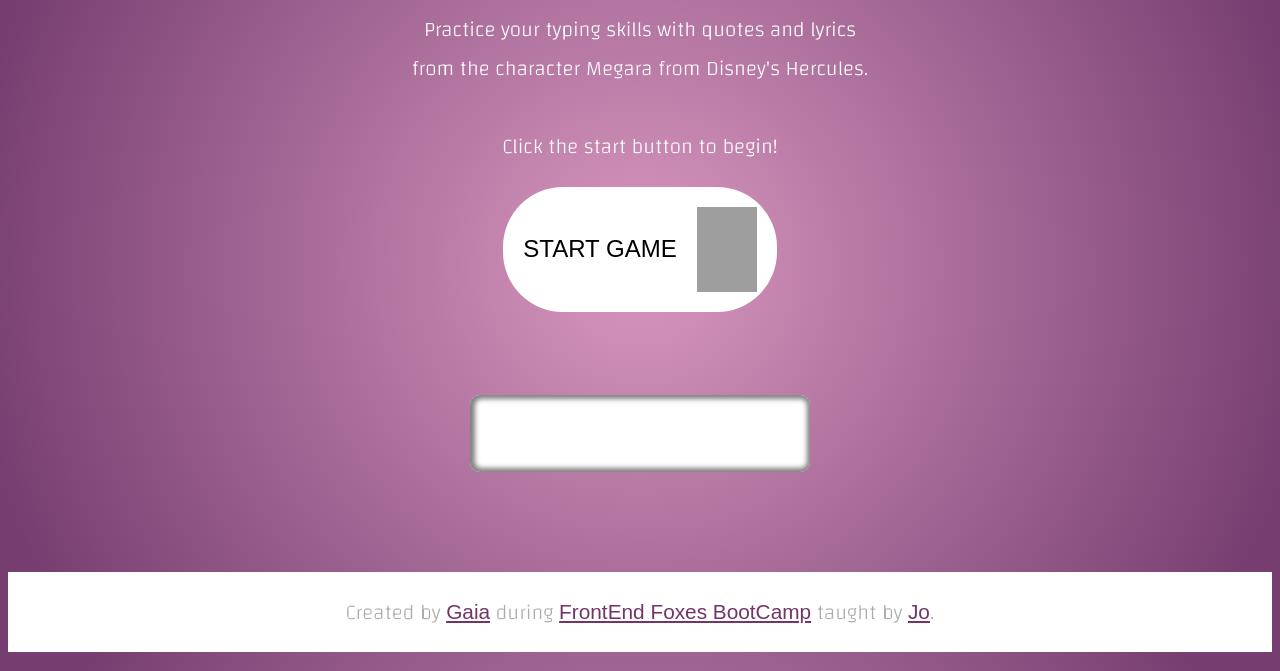
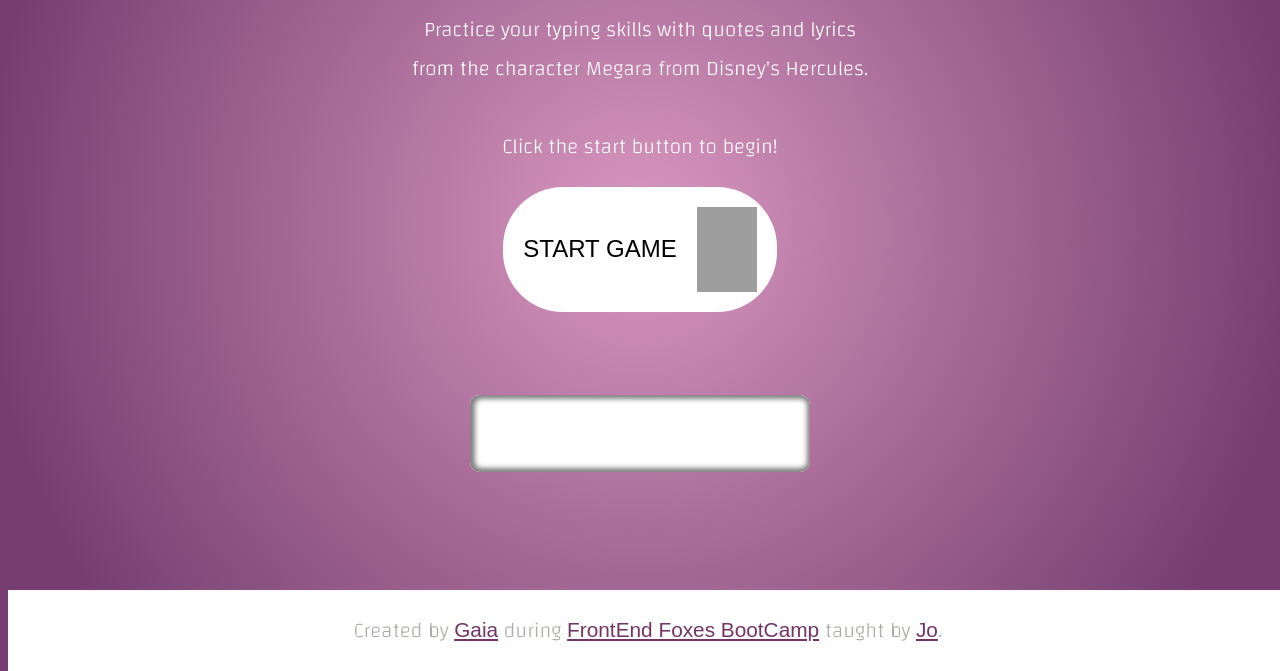
Before and after one commit to gaiagaya/megara-typing-game, a plain HTML site: page index.html in a window 1280 px wide. Shown: the part 129-800 px from the top of the page. Drawn offline with Linux system fonts and the light colour scheme; grey boxes are pictures that could not be loaded; a web font is replaced by a local one.

Commit message:
fixed footer issue

```diff
--- a/style.css
+++ b/style.css
@@ -137,7 +137,9 @@ footer {
     background-color: white;
     color: #acada8;
     text-align: center;
-   flex-shrink: 0;
+   position: absolute;
+   bottom: 0;
+   width: 100%;
 }
 
 header {
```
